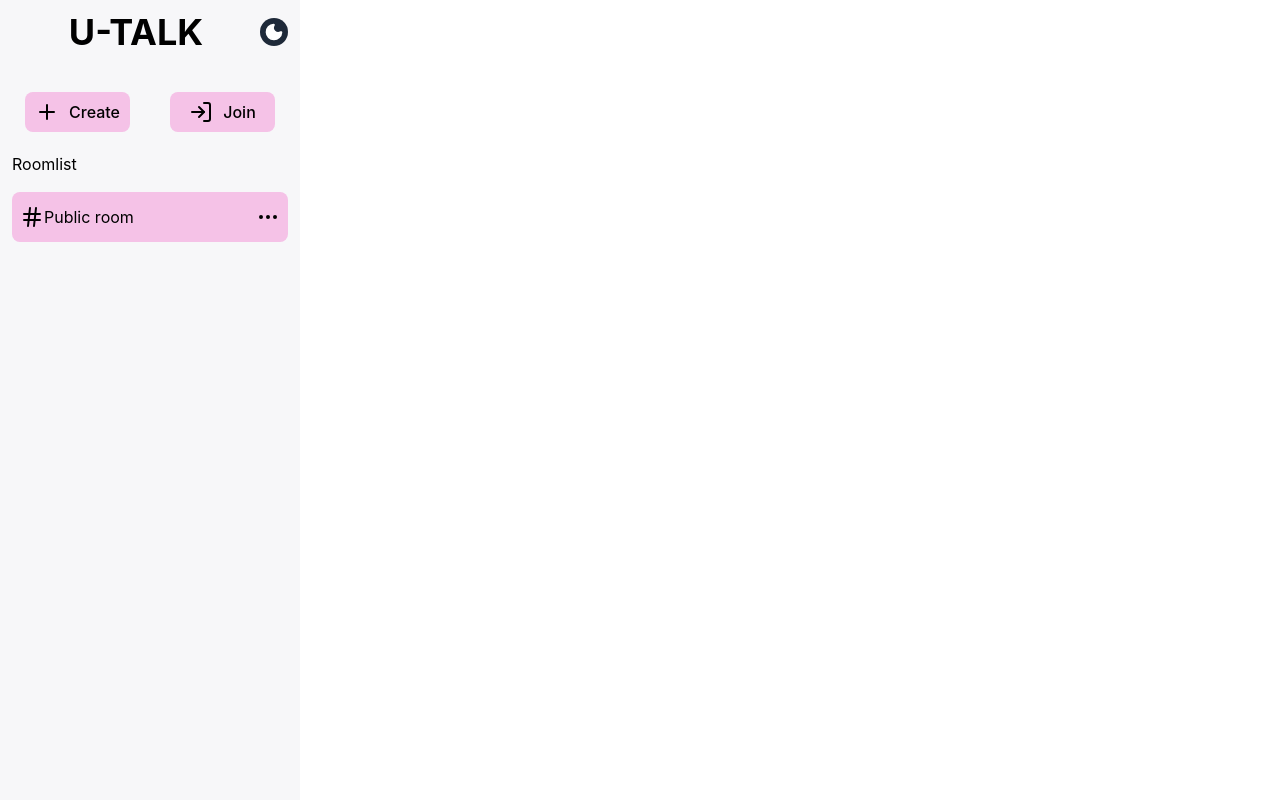
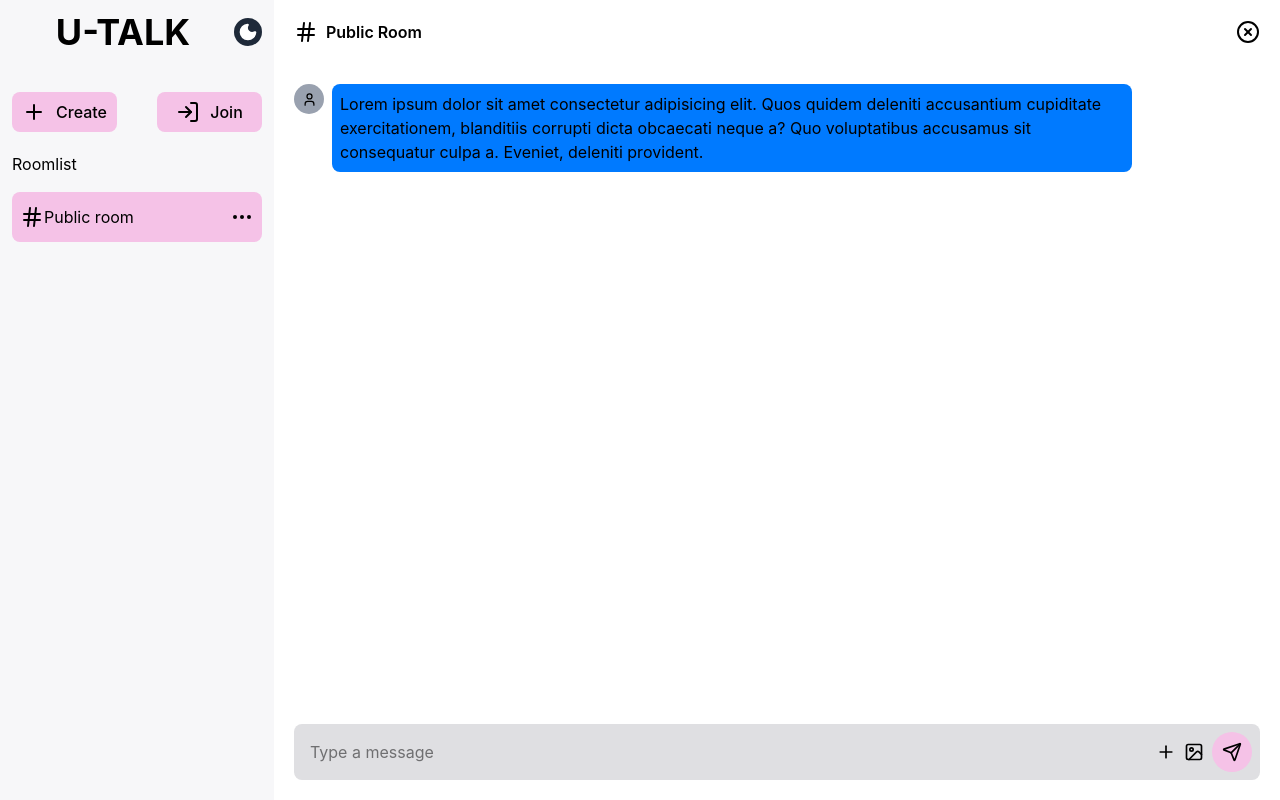
Before and after one commit to Zer0-Gravity/mini-react-project, a React (Vite) app in the folder chat-app/chat-ui/: page / in a window 1280 px wide. Built offline with nearby package versions, Linux system fonts and the light colour scheme.

Commit message:
Feat: Add chat message section

```diff
--- a/chat-app/chat-ui/src/App.tsx
+++ b/chat-app/chat-ui/src/App.tsx
@@ -1,9 +1,11 @@
+import ChatWindow from "./components/ChatWindow";
 import Sidebar from "./components/Sidebar";
 
 function App() {
     return (
-        <main>
+        <main className="flex h-screen w-screen">
             <Sidebar />
+            <ChatWindow />
         </main>
     );
 }
--- /dev/null
+++ b/chat-app/chat-ui/src/components/ChatWindow.tsx
@@ -0,0 +1,47 @@
+import { Hash, Image, Plus, Send, User, XCircle } from "lucide-react";
+
+function ChatWindow() {
+    return (
+        <main className="bg-main-chat w-full h-full p-5 flex flex-col">
+            <header className="flex justify-between text-primary-text mb-10">
+                <div className="flex gap-2">
+                    <Hash />
+                    <h1 className="font-semibold ">Public Room</h1>
+                </div>
+                <XCircle />
+            </header>
+
+            <section className="flex-1">
+                <div className="flex gap-2">
+                    <div className="bg-gray-400 p-2 rounded-full w-7.5 h-7.5">
+                        <User size={15} />
+                    </div>
+                    <div className="bg-sender text-primary-text p-2 rounded-lg max-w-200">
+                        Lorem ipsum dolor sit amet consectetur adipisicing elit.
+                        Quos quidem deleniti accusantium cupiditate
+                        exercitationem, blanditiis corrupti dicta obcaecati
+                        neque a? Quo voluptatibus accusamus sit consequatur
+                        culpa a. Eveniet, deleniti provident.
+                    </div>
+                </div>
+            </section>
+
+            <section className="bg-message-input w-full flex p-2 rounded-lg items-end">
+                <textarea
+                    placeholder="Type a message"
+                    className="w-full flex-1 outline-none p-2 resize-none bg-transparent min-h-10"
+                    rows={1}
+                />
+                <div className="flex gap-2 items-center h-10">
+                    <Plus size={20} />
+                    <Image size={20} />
+                    <button className="bg-accent rounded-full w-10 h-10 flex items-center justify-center">
+                        <Send size={20} />
+                    </button>
+                </div>
+            </section>
+        </main>
+    );
+}
+
+export default ChatWindow;
--- a/chat-app/chat-ui/src/components/Sidebar.tsx
+++ b/chat-app/chat-ui/src/components/Sidebar.tsx
@@ -10,6 +10,7 @@ function Sidebar() {
     useEffect(() => {
         const root = window.document.documentElement;
 
+        //Check the theme condition
         if (theme) {
             root.classList.add("dark");
             localStorage.setItem("theme", "dark");
@@ -20,9 +21,9 @@ function Sidebar() {
     }, [theme]);
 
     return (
-        <main className="bg-sidebar h-screen md:w-75 p-3 space-y-5">
+        <main className="bg-sidebar h-full md:w-75 p-3 space-y-5">
             <div className="flex items-center mb-10">
-                <h1 className="font-bold text-4xl flex-1 text-center">
+                <h1 className="font-bold text-4xl flex-1 text-center text-primary-text">
                     U-TALK
                 </h1>
                 <button
@@ -50,7 +51,7 @@ function Sidebar() {
             </section>
 
             <section className="space-y-4">
-                <h1>Roomlist</h1>
+                <h1 className="text-primary-text">Roomlist</h1>
 
                 <div>
                     <div className="justify-between flex h-12.5 items-center p-2 rounded-lg bg-accent">
--- a/chat-app/chat-ui/src/index.css
+++ b/chat-app/chat-ui/src/index.css
@@ -6,6 +6,9 @@
     --color-sender: var(--sender);
     --color-receiver: var(--receiver);
     --color-accent: var(--accent);
+    --color-primary-text: var(--primary-text);
+    --color-secondary-text: var(--secondary-text);
+    --color-message-input: var(--message-input);
 }
 
 :root {
@@ -14,6 +17,9 @@
     --sender: #007aff;
     --receiver: #e9e9eb;
     --accent: #f5c2e7;
+    --primary-text: #000000;
+    --secondary-text: #ffffff;
+    --message-input: #dfdfe2;
 }
 
 .dark {
@@ -22,6 +28,9 @@
     --sender: #89b4fa;
     --receiver: #313244;
     --accent: #f5c2e7;
+    --primary-text: #ffffff;
+    --secondary-text: #000000;
+    --message-input: #ffffff;
 }
 
 .button {
```
